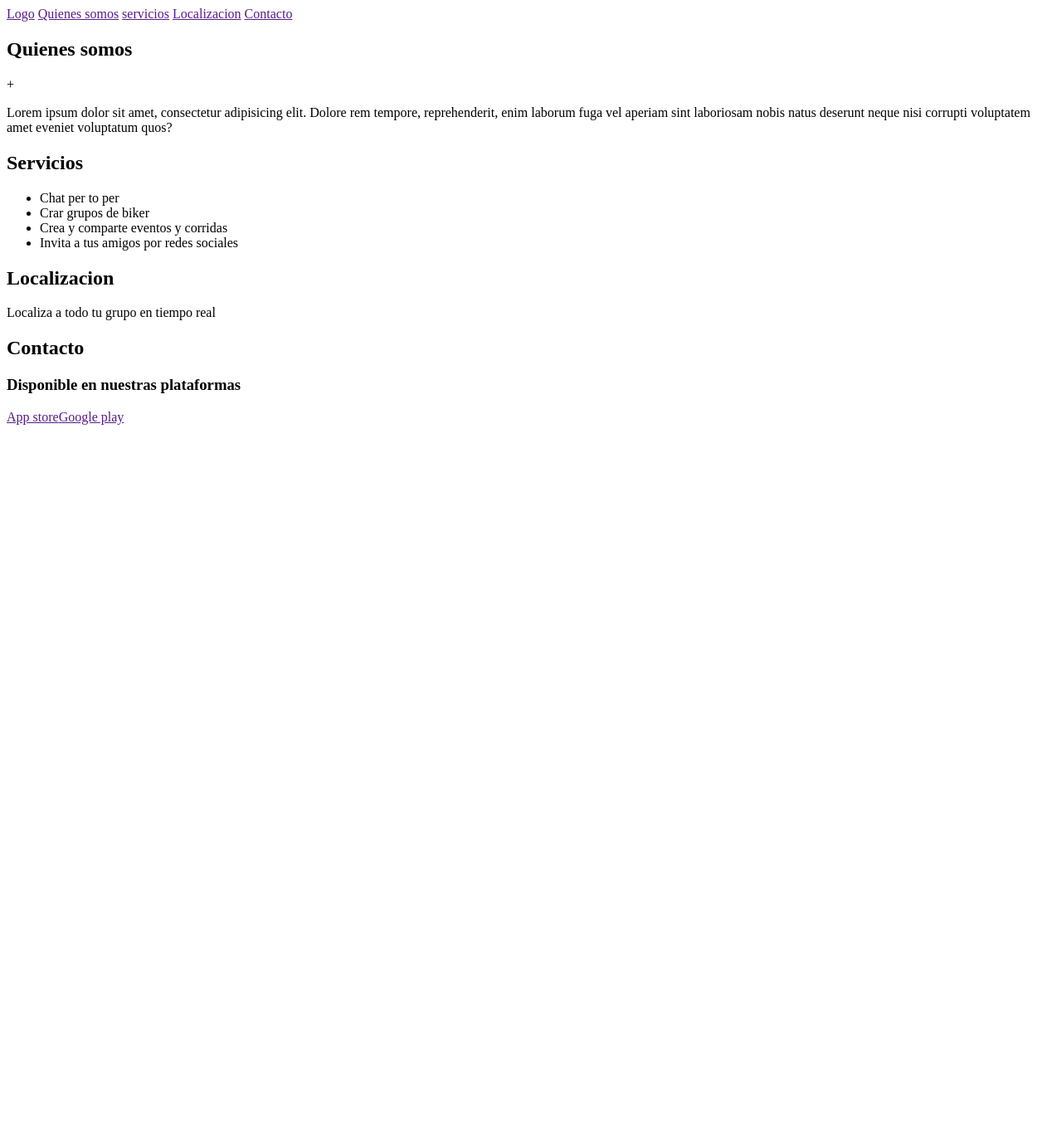
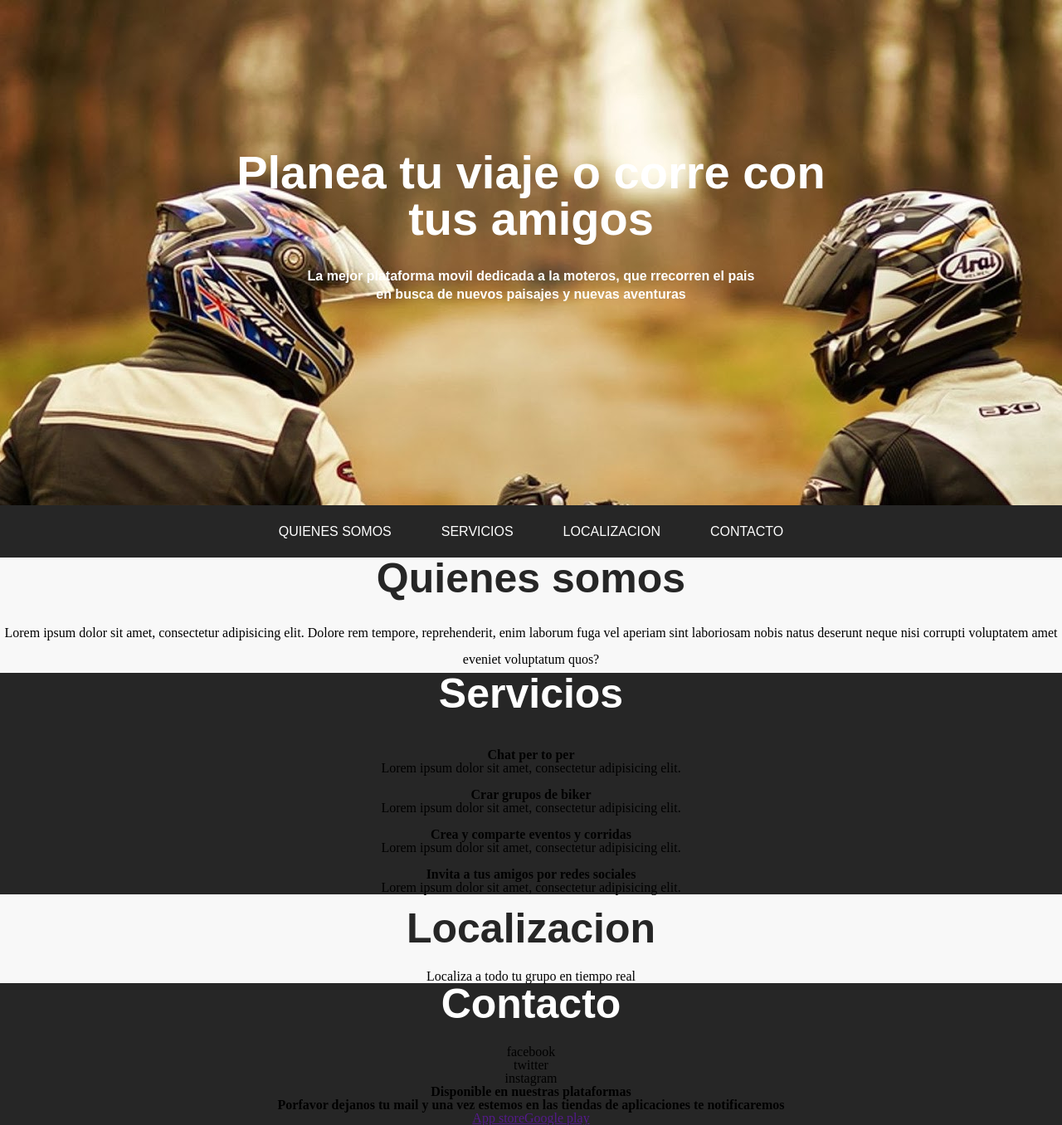
Before and after one commit to lopez9117/landing-bikerun, a plain HTML site: page index.html in a window 1280 px wide. Shown: the whole page at 83% size. Before the commit the page ends 800 px from the top, so only its background shows below. Drawn offline with Linux system fonts and the light colour scheme.

Commit message:
arreglando estilos

```diff
--- /dev/null
+++ b/css/estilo.css
@@ -0,0 +1,95 @@
+
+
+body{
+    text-align: center;
+}
+
+.header{
+
+    text-align: center;
+    height: 609px;
+
+    justify-content: center;
+    align-items: center;
+
+
+}
+header{
+    background: url("Nature-Waves-Men-Brotherhood-Bikers.jpg") no-repeat center top;
+}
+
+header h1{
+    margin-top: 180px;
+    text-align: center;
+    font-size: 56px;
+    color: white;
+    max-width: 800px;
+    display:inline-block;
+    font-family:sans-serif;
+    margin-bottom: 30px;
+}
+header h5{
+    color: white;
+    font-family: sans-serif;
+    max-width: 450px
+    text-align:center;
+    line-height:1.4;
+
+}
+.barra-navegacion{
+    background-color:#262626;
+    display: flex;
+    height:63px;
+    align-items: center;
+    justify-content: center;
+    }
+
+.barra-navegacion a{
+    text-decoration:none;
+    text-transform: uppercase;
+    color: white;
+    padding: 0 30px;
+    font-family: sans-serif;
+}
+
+/* -----------secciones----------*/
+.qs{
+    margin:0px;
+    background-color:#f8f8f8;
+    padding:0px;
+}
+.qs p{
+    line-height: 2;
+}
+.ser {
+    background-color:#262626;
+}
+h2 {
+    padding-bottom: 25px;
+
+}
+.subtitulo1{
+    color: #262626;
+}
+.subtitulo2{
+    color: white;
+}
+.subtitulo3{
+    color: #262626;
+}
+.subtitulo4{
+    color: white;
+}
+.map {
+    background-color:#f8f8f8;
+}
+
+.content-footer{
+     background-color:#262626;
+}
+
+h2{
+    font-size: 50px;
+    font-family:sans-serif;
+    color: gray;
+}
--- a/index.html
+++ b/index.html
@@ -3,45 +3,111 @@
 <head>
     <meta charset="UTF-8">
     <title>Bikerun</title>
-    <link rel="stylesheet" href="estilo.css">
+
+
+    <link rel="stylesheet" href="css/reset.css">
+    <link rel="stylesheet" href="css/estilo.css">
+
+
 </head>
 <body>
-   <header>
-       <nav>
-            <a href="">Logo<img src="" alt=""></a>
+   <header class="header">
+      <h1>
+          Planea tu viaje o corre con tus amigos
+      </h1>
+       <h5>La mejor plataforma movil dedicada a la moteros, que rrecorren el pais <br/>en busca de nuevos paisajes y nuevas aventuras</h5>
+
+   </header>
+    <nav class="barra-navegacion">
+
             <a href="">Quienes somos</a>
             <a href="">servicios</a>
             <a href="">Localizacion</a>
             <a href="">Contacto</a>
        </nav>
-   </header>
 
      <main>
-        <section class="quienes somos">
-            <h2>Quienes somos</h2>+
+        <section class="content qs">
+            <h2 class="subtitulo1">Quienes somos</h2>
             <p>Lorem ipsum dolor sit amet, consectetur adipisicing elit. Dolore rem tempore, reprehenderit, enim laborum fuga vel aperiam sint laboriosam nobis natus deserunt neque nisi corrupti voluptatem amet eveniet voluptatum quos?</p>
         </section>
-        <section class="servicios">
-            <h2>Servicios</h2>
-            <ul>
-                <li>Chat per to per</li>
-                <li>Crar grupos de biker</li>
-                <li>Crea y comparte eventos y corridas</li>
-                <li>Invita a tus amigos por redes sociales</li>
+
+        <section class="content ser">
+                    <h2 class="subtitulo2">Servicios</h2>
+            <ul class="list-servicio">
+                    <li>
+                        <figure>
+                            <img src="" alt="">
+                            <figcaption></figcaption>
+                        </figure>
+                        <h3>Chat per to per</h3>
+                        <p>Lorem ipsum dolor sit amet, consectetur adipisicing elit. </p>
+                   </li>
+
+                    <li>
+                        <figure>
+                            <img src="" alt="">
+                            <figcaption></figcaption>
+                        </figure>
+                        <h3>Crar grupos de biker</h3>
+                        <p>Lorem ipsum dolor sit amet, consectetur adipisicing elit. </p>
+                    </li>
+
+                     <li>
+                    <figure>
+                        <img src="" alt="">
+                        <figcaption></figcaption>
+                    </figure>
+                        <h3>Crea y comparte eventos y corridas</h3>
+                        <p>Lorem ipsum dolor sit amet, consectetur adipisicing elit. </p>
+                    </li>
+
+                    <li>
+                        <figure>
+                            <img src="" alt="">
+                            <figcaption></figcaption>
+                        </figure>
+                            <h3>Invita a tus amigos por redes sociales</h3>
+                            <p>Lorem ipsum dolor sit amet, consectetur adipisicing elit. </p>
+                     </li>
             </ul>
+
         </section>
-        <section class="localizacion">
-            <h2>Localizacion</h2>
+
+        <section class="content map">
+
+          <figure class="gif-mapa">
+           <img src="" alt="">
+          </figure>
+
+            <h2 class="subtitulo3">Localizacion</h2>
             <p>Localiza a todo tu grupo en tiempo real</p>
+
         </section>
-        <section class="contacto">
-            <h2>Contacto</h2>
-            <h3>Disponible en nuestras plataformas</h3>
-            <a href="">App store</a><a href="">Google play</a>
+
+        <section class="content-footer">
+            <h2 class="subtitulo4">Contacto</h2>
+            <aside >
+                <ul>
+                    <li>
+                        <a><img src="" alt="">facebook</a>
+                    </li>
+                    <li>
+                        <a><img src="" alt="">twitter</a>
+                    </li>
+                    <li>
+                        <a><img src="" alt="">instagram</a>
+                    </li>
+                </ul>
+            </aside>
+            <aside>
+                <h3>Disponible en nuestras plataformas</h3>
+                <h3>Porfavor dejanos tu mail y una vez estemos en las tiendas de aplicaciones te notificaremos</h3>
+                <a href="">App store</a><a href="">Google play</a>
+            </aside>
         </section>
 
      </main>
 
-
     </body>
 </html>
```
Also changed, not shown: css/reset.css (added, +1 -0 lines), css/Nature-Waves-Men-Brotherhood-Bikers.jpg (added), fonts/create_thumb.png (added), fonts/imagen2.JPG (deleted), fonts/imagen2.jpg (added), fonts/imagen3.jpg (deleted), fonts/imagen4.jpg, fonts/montaña01.jpg (added), js/jquery.infinitecarousel3.min.js (added).
